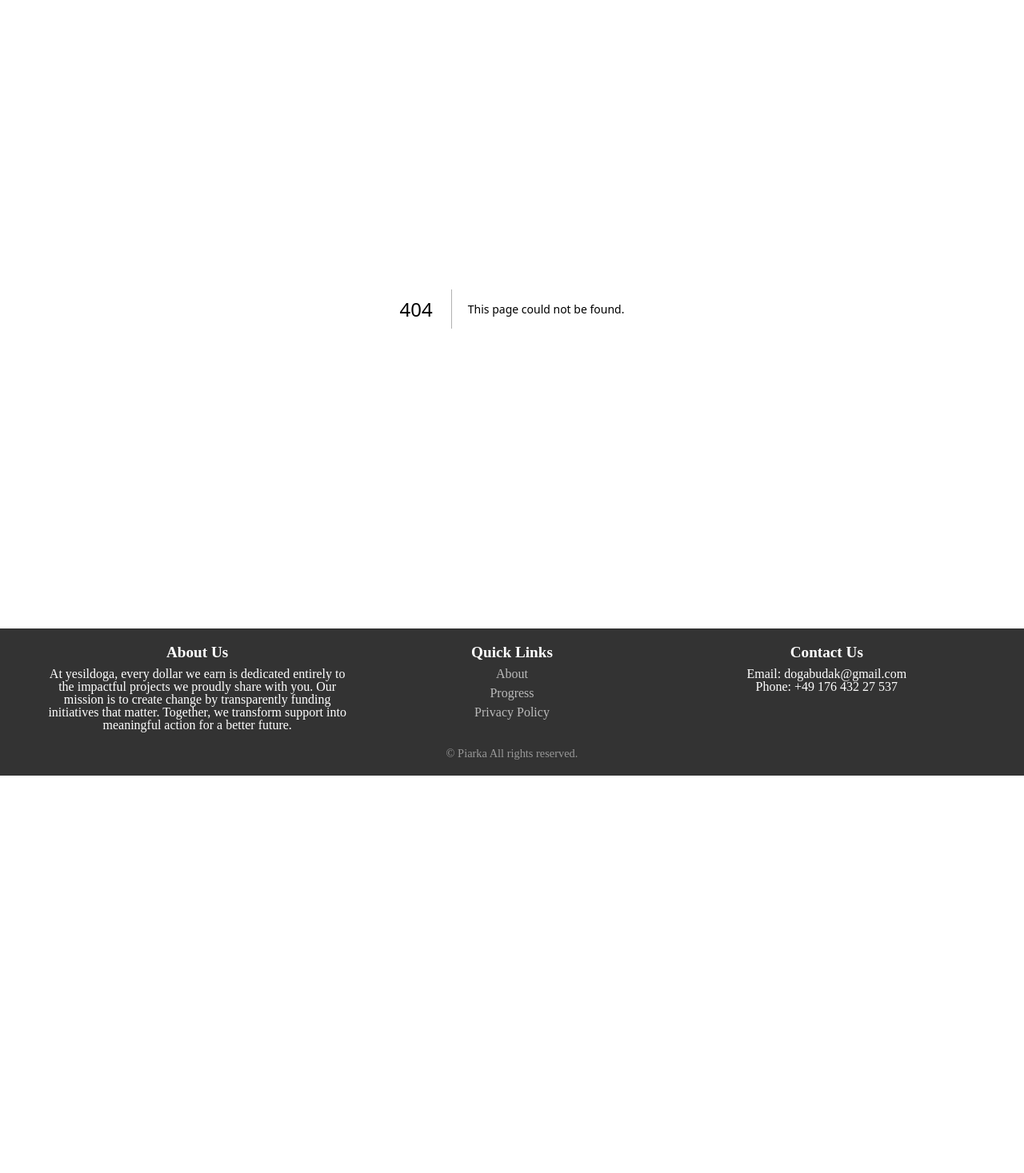
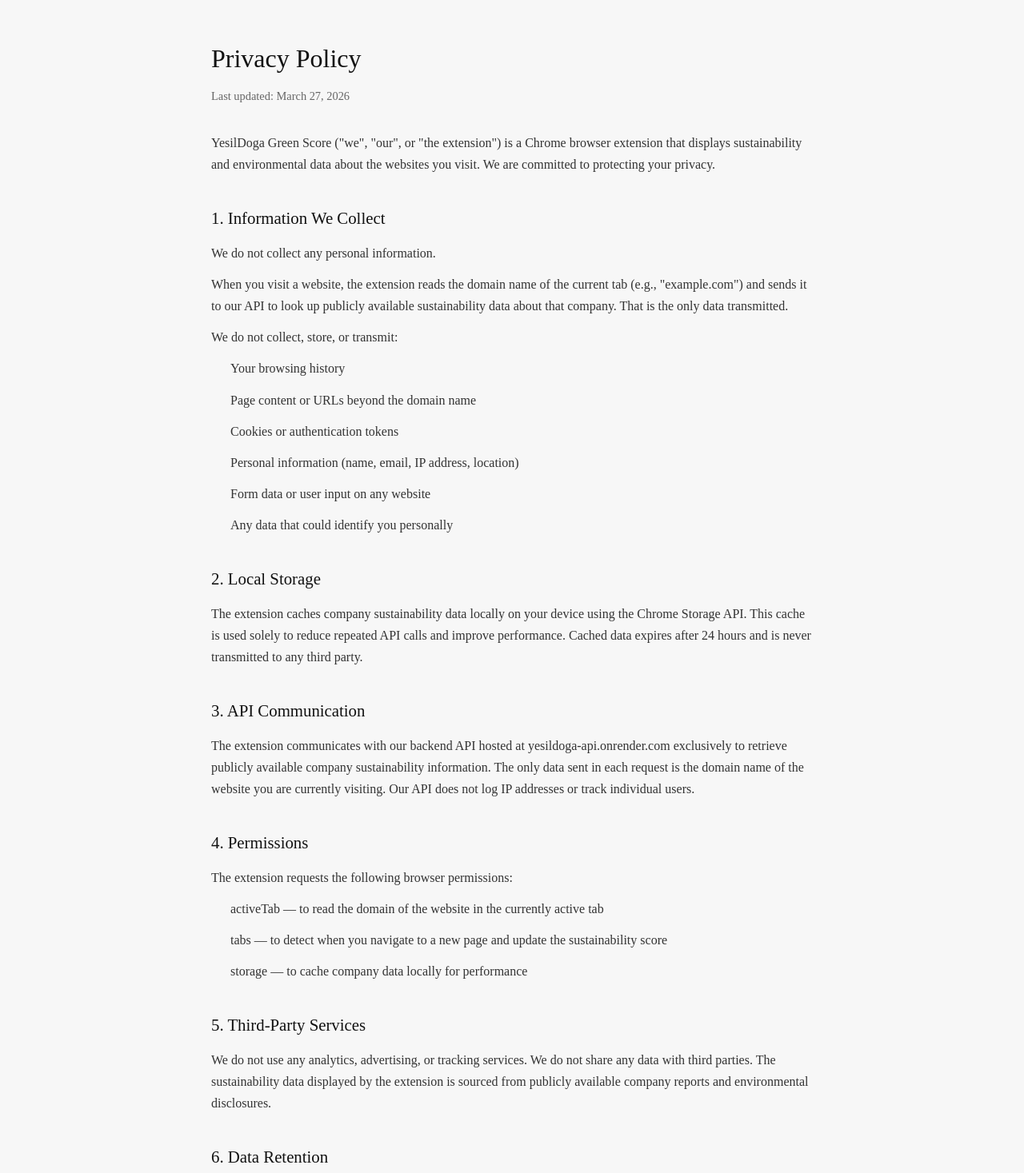
Before and after one commit to dogabudak/yesildoga, a Next.js app in the folder frontend/: page /privacy in a window 1280 px wide. Before the commit this address had no page. Shown: the part 78-1545 px from the top of the page at 80% size. Before the commit the page ends 1048 px from the top, so only its background shows below. Built offline with nearby package versions, Linux system fonts and the light colour scheme.

Commit message:
feat: fixed fe

```diff
--- /dev/null
+++ b/frontend/src/pages/privacy.tsx
@@ -0,0 +1,160 @@
+import React from 'react';
+import Head from 'next/head';
+import styled from 'styled-components';
+
+const Container = styled.main`
+  max-width: 800px;
+  margin: 0 auto;
+  padding: 60px 24px 80px;
+  line-height: 1.7;
+  color: #333;
+
+  h1 {
+    font-size: 2rem;
+    margin-bottom: 8px;
+    color: #111;
+  }
+
+  h2 {
+    font-size: 1.3rem;
+    margin-top: 36px;
+    margin-bottom: 12px;
+    color: #111;
+  }
+
+  p,
+  li {
+    font-size: 1rem;
+    margin-bottom: 12px;
+  }
+
+  ul {
+    padding-left: 24px;
+    margin-bottom: 16px;
+  }
+
+  a {
+    color: #0c9346;
+    text-decoration: underline;
+  }
+
+  .last-updated {
+    color: #666;
+    font-size: 0.9rem;
+    margin-bottom: 32px;
+  }
+`;
+
+export default function PrivacyPolicy(): JSX.Element {
+  return (
+    <>
+      <Head>
+        <title>Privacy Policy - YesilDoga Green Score</title>
+        <meta
+          property='og:title'
+          content='Privacy Policy - YesilDoga Green Score'
+        />
+      </Head>
+      <Container>
+        <h1>Privacy Policy</h1>
+        <p className='last-updated'>Last updated: March 27, 2026</p>
+
+        <p>
+          YesilDoga Green Score (&quot;we&quot;, &quot;our&quot;, or &quot;the
+          extension&quot;) is a Chrome browser extension that displays
+          sustainability and environmental data about the websites you visit. We
+          are committed to protecting your privacy.
+        </p>
+
+        <h2>1. Information We Collect</h2>
+        <p>
+          <strong>We do not collect any personal information.</strong>
+        </p>
+        <p>
+          When you visit a website, the extension reads the domain name of the
+          current tab (e.g., &quot;example.com&quot;) and sends it to our API to
+          look up publicly available sustainability data about that company.
+          That is the only data transmitted.
+        </p>
+        <p>We do not collect, store, or transmit:</p>
+        <ul>
+          <li>Your browsing history</li>
+          <li>Page content or URLs beyond the domain name</li>
+          <li>Cookies or authentication tokens</li>
+          <li>Personal information (name, email, IP address, location)</li>
+          <li>Form data or user input on any website</li>
+          <li>Any data that could identify you personally</li>
+        </ul>
+
+        <h2>2. Local Storage</h2>
+        <p>
+          The extension caches company sustainability data locally on your
+          device using the Chrome Storage API. This cache is used solely to
+          reduce repeated API calls and improve performance. Cached data
+          expires after 24 hours and is never transmitted to any third party.
+        </p>
+
+        <h2>3. API Communication</h2>
+        <p>
+          The extension communicates with our backend API hosted at{' '}
+          <strong>yesildoga-api.onrender.com</strong> exclusively to retrieve
+          publicly available company sustainability information. The only data
+          sent in each request is the domain name of the website you are
+          currently visiting. Our API does not log IP addresses or track
+          individual users.
+        </p>
+
+        <h2>4. Permissions</h2>
+        <p>The extension requests the following browser permissions:</p>
+        <ul>
+          <li>
+            <strong>activeTab</strong> — to read the domain of the website in
+            the currently active tab
+          </li>
+          <li>
+            <strong>tabs</strong> — to detect when you navigate to a new page
+            and update the sustainability score
+          </li>
+          <li>
+            <strong>storage</strong> — to cache company data locally for
+            performance
+          </li>
+        </ul>
+
+        <h2>5. Third-Party Services</h2>
+        <p>
+          We do not use any analytics, advertising, or tracking services. We do
+          not share any data with third parties. The sustainability data
+          displayed by the extension is sourced from publicly available company
+          reports and environmental disclosures.
+        </p>
+
+        <h2>6. Data Retention</h2>
+        <p>
+          Since we do not collect personal data, there is nothing to retain.
+          Locally cached sustainability data on your device is automatically
+          cleared after 24 hours or when you uninstall the extension.
+        </p>
+
+        <h2>7. Children&apos;s Privacy</h2>
+        <p>
+          The extension does not knowingly collect any information from anyone,
+          including children under the age of 13.
+        </p>
+
+        <h2>8. Changes to This Policy</h2>
+        <p>
+          We may update this privacy policy from time to time. Any changes will
+          be reflected on this page with an updated date. Continued use of the
+          extension after changes constitutes acceptance of the revised policy.
+        </p>
+
+        <h2>9. Contact</h2>
+        <p>
+          If you have questions about this privacy policy, contact us at:{' '}
+          <a href='mailto:dogabudak@gmail.com'>dogabudak@gmail.com</a>
+        </p>
+      </Container>
+    </>
+  );
+}
```
